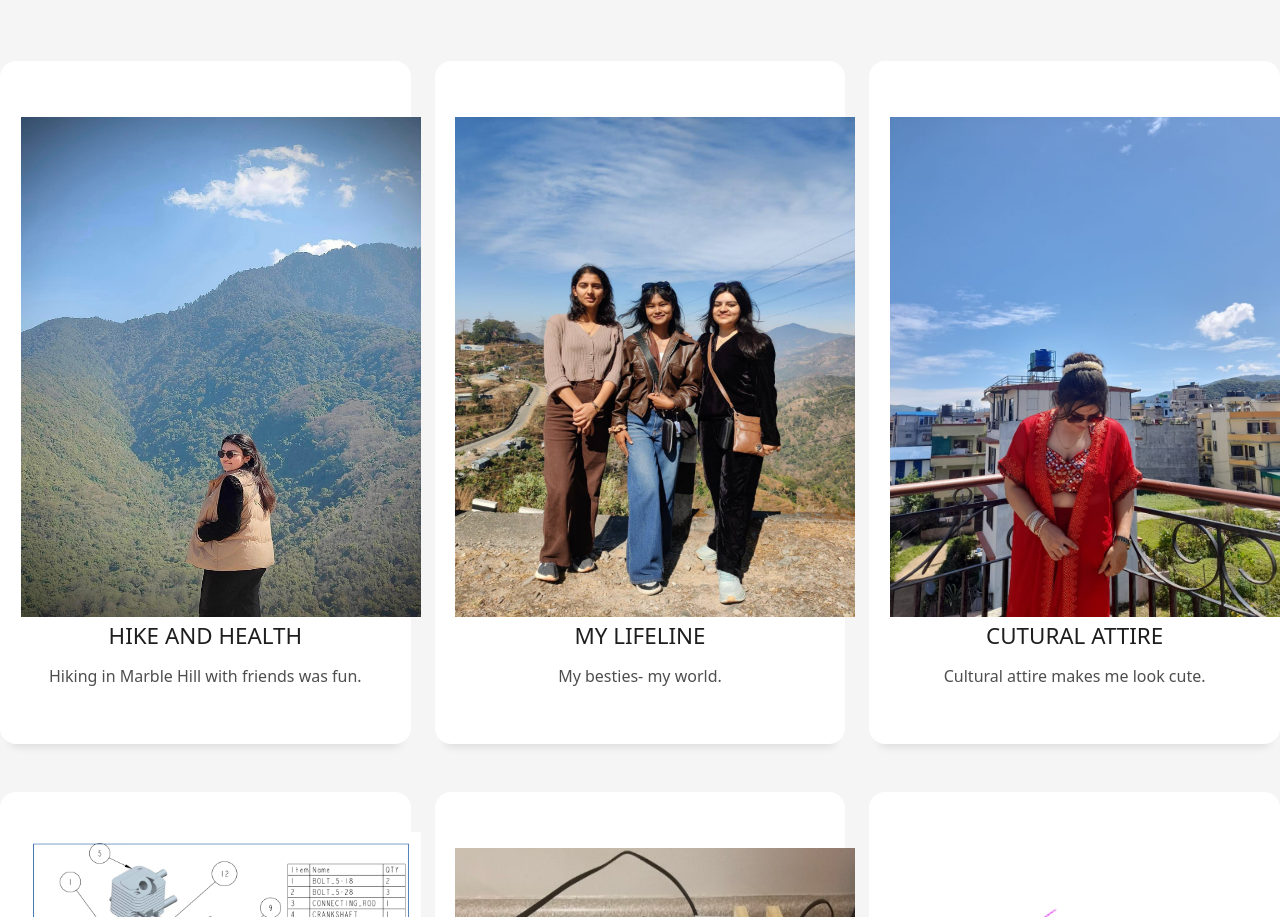
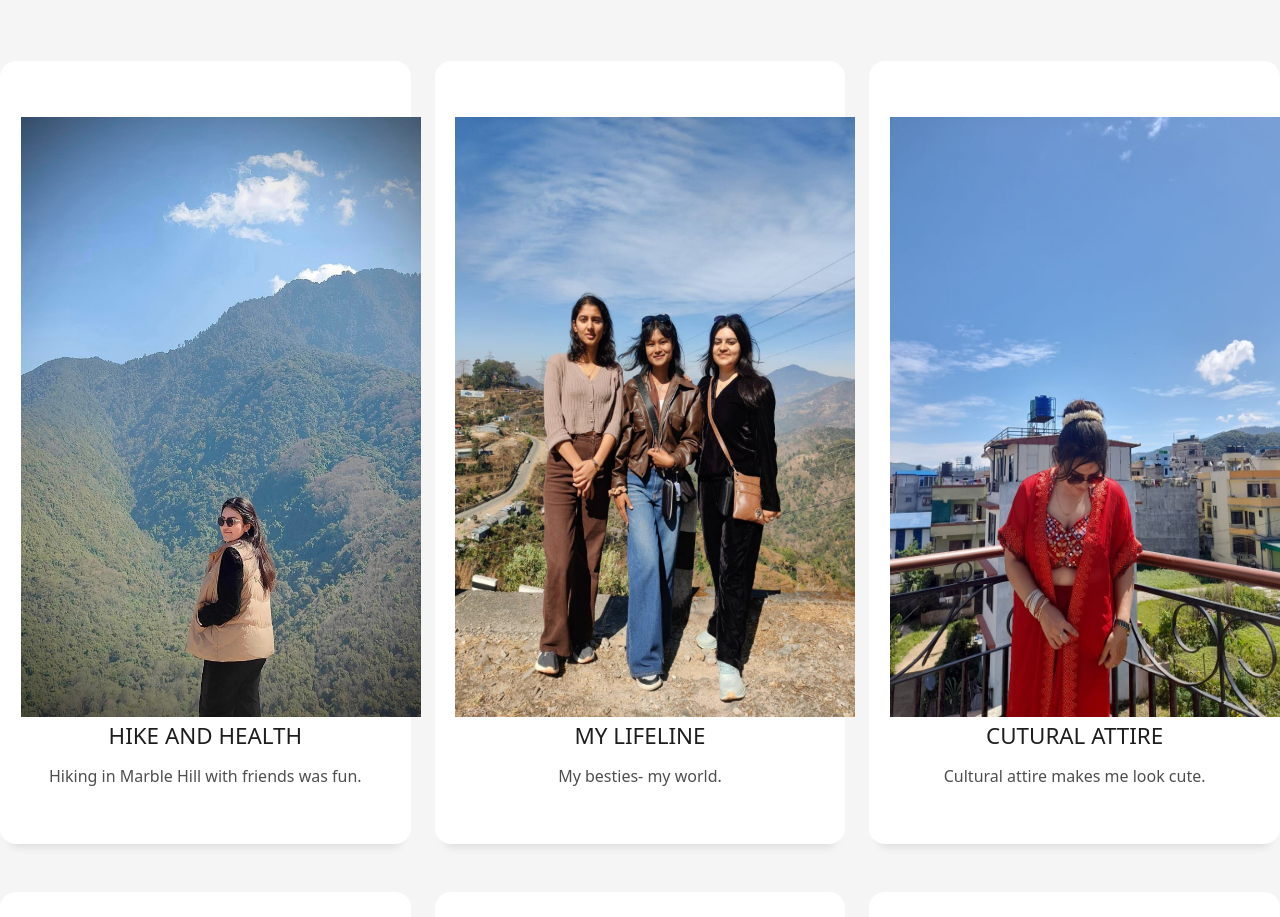
Before and after one commit to aanchalkarki653/aanchal, a plain HTML site: page index.html in a window 1280 px wide. Shown: the part 1480-2397 px from the top of the page. Drawn offline with Linux system fonts and the light colour scheme.

Commit message:
Update index.html

```diff
--- a/index.html
+++ b/index.html
@@ -154,7 +154,7 @@
               </div>
               <div class="service-content">
 
-                    <img src="assets/img/429590428_2478649802345888_3366712901666736461_n.jpeg"  width = "400" height="500">
+                    <img src="assets/img/429590428_2478649802345888_3366712901666736461_n.jpeg"  width = "400" height="600">
 
 
                 <h2 class="s-title">Hike and health</h2>
@@ -170,7 +170,7 @@
 
               </div>
               <div class="service-content">
- <img src="assets/img/430300502_3557728647812732_6959310006786466058_n.jpeg"   width = "400" height="500">
+ <img src="assets/img/430300502_3557728647812732_6959310006786466058_n.jpeg"   width = "400" height="600">
                 <h2 class="s-title">My lifeline</h2>
                 <p class="s-description text-center">
                    My besties- my world.
@@ -187,7 +187,7 @@
 
 
 
-<img src="assets/img/379122205_2374865056057697_1327055924649711278_n.jpeg" width = "400" height="500">
+<img src="assets/img/379122205_2374865056057697_1327055924649711278_n.jpeg" width = "400" height="600">
                 <h2 class="s-title">Cutural Attire</h2>
                 <p class="s-description text-center">
 Cultural attire makes me look cute.
```
